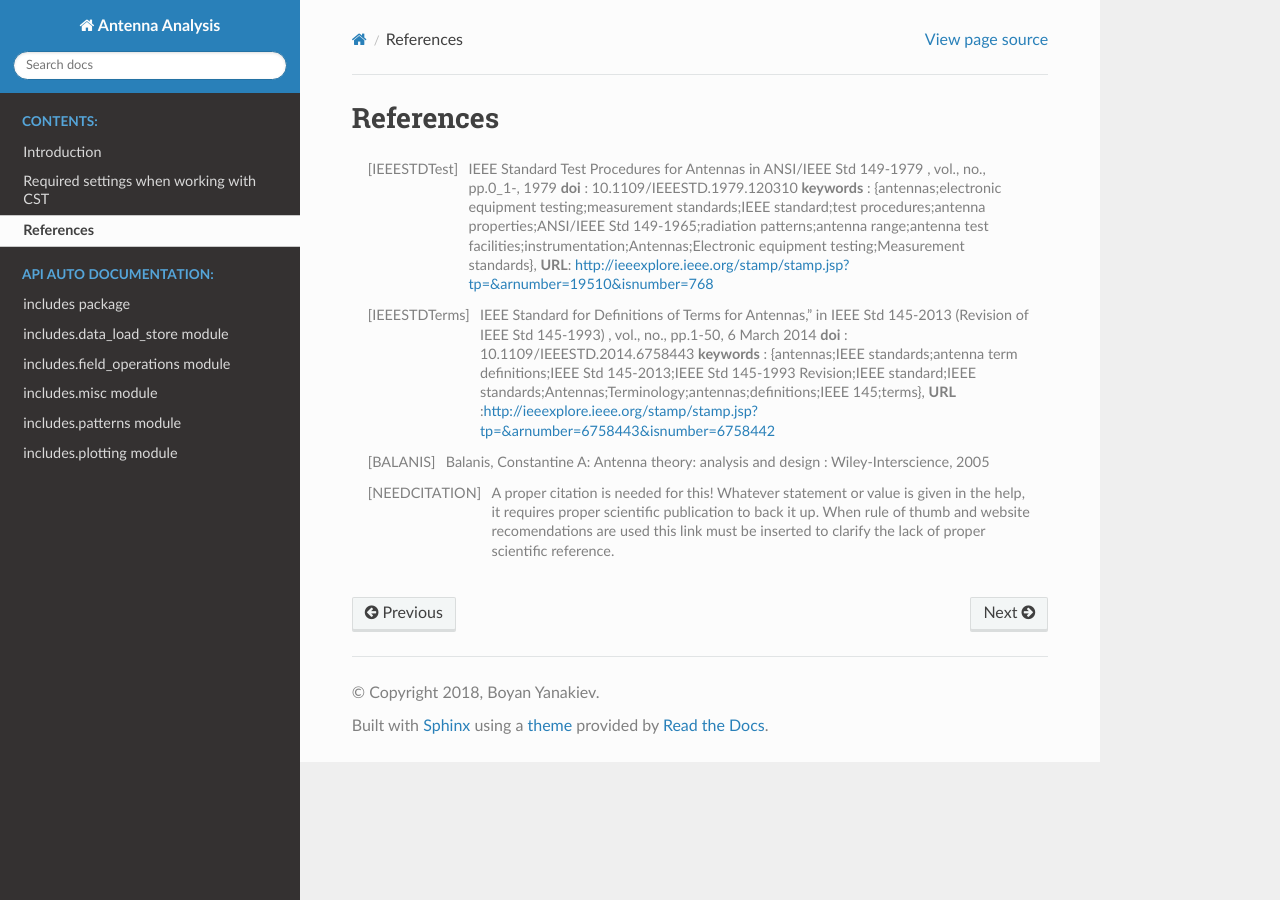
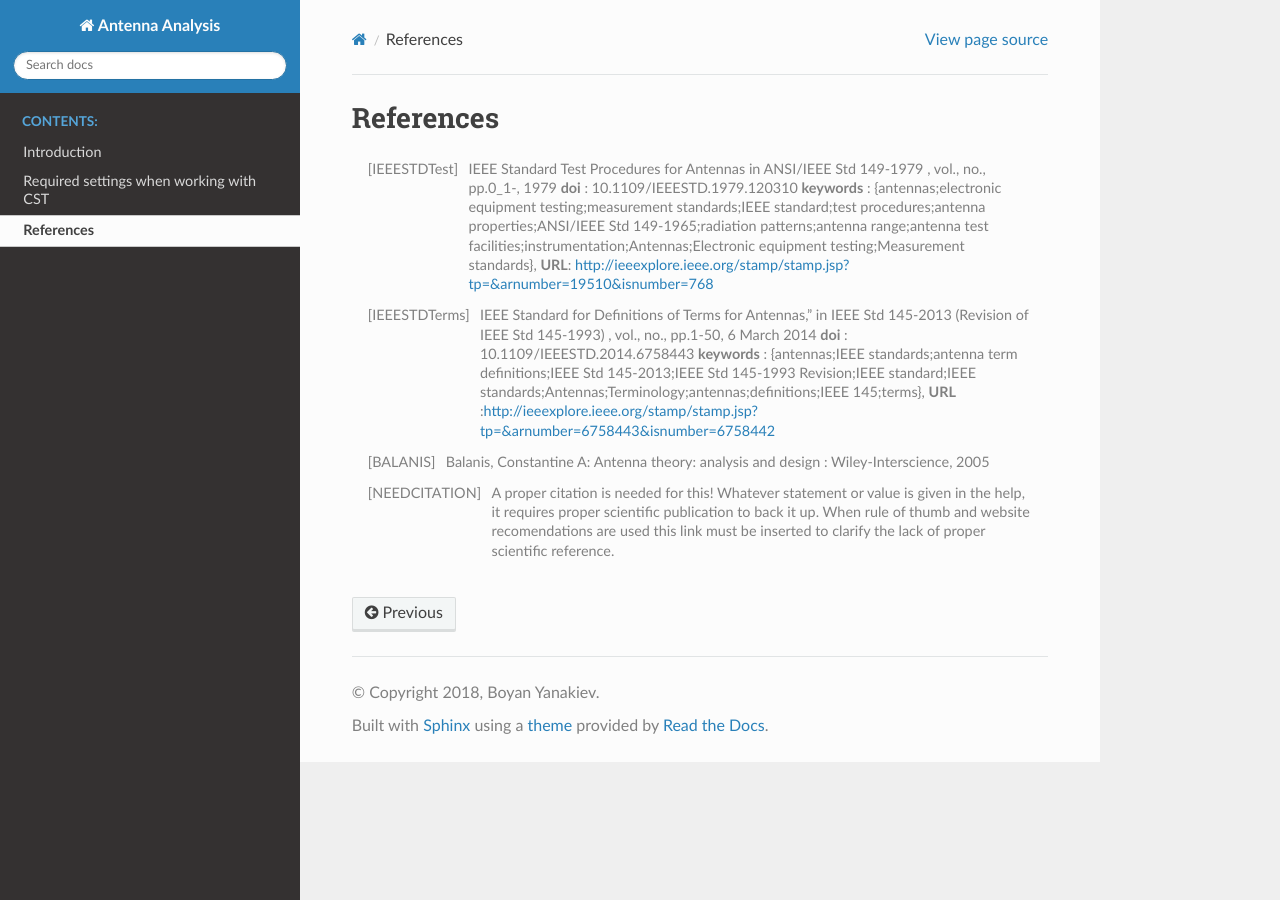
Before and after one commit to b-r-y/AntennaAnalysis, a Sphinx documentation site: the page built from docs/source/references.rst, in a window 1280 px wide. Built offline with Sphinx 7.4.7 and the Read the Docs theme 2.0.0, drawn with Linux system fonts in a browser that asks for light colours; pages that are not in the unit, such as notebooks, are missing from menus.

Commit message:
small upgrades

```diff
--- a/buildall.py
+++ b/buildall.py
@@ -6,6 +6,8 @@ import sys
 import os
 
 WORKING_DIR = os.getcwd()
+
+os.system("python -m pip install -r requirements.txt")
 
 #os.environ["SPHINX_APIDOC_OPTIONS"]="members,show-inheritance,special-members"
 
--- a/docs/source/conf.py
+++ b/docs/source/conf.py
@@ -96,7 +96,7 @@ master_doc = 'index'
 #
 # This is also used if you do content translation via gettext catalogs.
 # Usually you set "language" from the command line for these cases.
-language = None
+language = 'en'
 
 # List of patterns, relative to source directory, that match files and
 # directories to ignore when looking for source files.
--- a/docs/source/modules/includes.data_load_store.rst
+++ /dev/null
@@ -1,7 +0,0 @@
-includes.data\_load\_store module
-=================================
-
-.. automodule:: includes.data_load_store
-   :members:
-   :undoc-members:
-   :show-inheritance:
--- a/docs/source/modules/includes.field_operations.rst
+++ /dev/null
@@ -1,7 +0,0 @@
-includes.field\_operations module
-=================================
-
-.. automodule:: includes.field_operations
-   :members:
-   :undoc-members:
-   :show-inheritance:
--- a/docs/source/modules/includes.misc.rst
+++ /dev/null
@@ -1,7 +0,0 @@
-includes.misc module
-====================
-
-.. automodule:: includes.misc
-   :members:
-   :undoc-members:
-   :show-inheritance:
--- a/docs/source/modules/includes.patterns.rst
+++ /dev/null
@@ -1,7 +0,0 @@
-includes.patterns module
-========================
-
-.. automodule:: includes.patterns
-   :members:
-   :undoc-members:
-   :show-inheritance:
--- a/docs/source/modules/includes.plotting.rst
+++ /dev/null
@@ -1,7 +0,0 @@
-includes.plotting module
-========================
-
-.. automodule:: includes.plotting
-   :members:
-   :undoc-members:
-   :show-inheritance:
--- a/docs/source/modules/includes.rst
+++ /dev/null
@@ -1,21 +0,0 @@
-includes package
-================
-
-Submodules
-----------
-
-.. toctree::
-
-   includes.data_load_store
-   includes.field_operations
-   includes.misc
-   includes.patterns
-   includes.plotting
-
-Module contents
----------------
-
-.. automodule:: includes
-   :members:
-   :undoc-members:
-   :show-inheritance:
```
Also changed, not shown: 12 other files.
